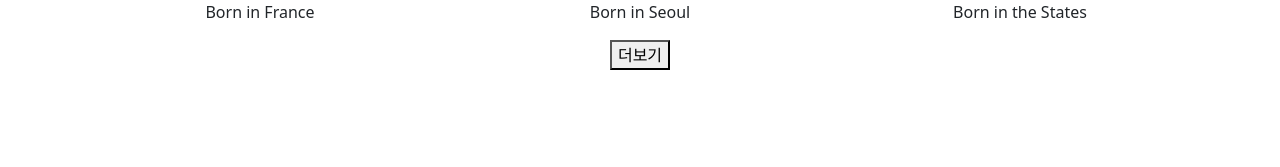
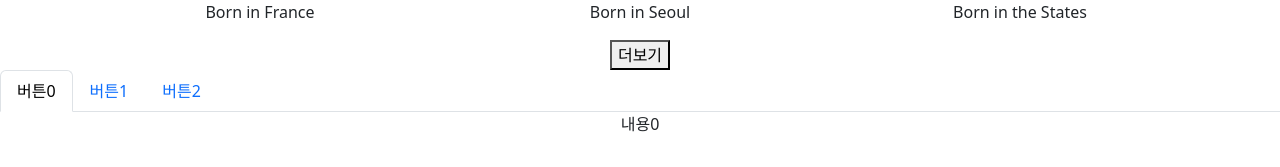
Before and after one commit to sinsohi/ReactBlog, a React (Create React App) app: page / in a window 1280 px wide. Shown: the part 630-797 px from the top of the page. Built offline with nearby package versions, Linux system fonts and the light colour scheme.

Commit message:
28강 - 리액트에서 탭 UI 만들기

```diff
--- a/src/App.js
+++ b/src/App.js
@@ -15,6 +15,8 @@ function App() {
 
   let [shoes,setShoes] = useState(data)
   let navigate = useNavigate(); // 페이지 이동 도와주는 useNavigate() 함수
+  let [tab, setTab] = useState(0);
+
 
   return (
     <div className="App">
@@ -33,7 +35,7 @@ function App() {
       <br />
 
       <Routes>
-        <Route path='/' element={<List shoes = {shoes}></List>}/>
+        <Route path='/' element={<List shoes = {shoes} setShoes = {setShoes}></List>}/>
         <Route path='/detail/:id' element={<Detail shoes={shoes}></Detail>}/>
 
         {/* nested routes -> 여러 유사한 페이지 필요할 때 */}
@@ -49,17 +51,22 @@ function App() {
 
       </Routes>
 
-      <button onClick={()=>{
-          axios.get('http://codingapple1.github.io/shop/data2.json').then((data)=>{
-            let copy_shoes = [...shoes];
+      <Nav variant="tabs" defaultActiveKey="link0">
+      <Nav.Item>
+        <Nav.Link onClick={()=>{setTab(0)}} eventKey="link0">버튼0</Nav.Link>
+      </Nav.Item>
+      <Nav.Item>
+      <Nav.Link onClick={()=>{setTab(1)}} eventKey="link1">버튼1</Nav.Link>
+      </Nav.Item>
+      <Nav.Item>
+      <Nav.Link onClick={()=>{setTab(2)}} eventKey="link2">버튼2</Nav.Link>
+      </Nav.Item>
+    </Nav>
+    <TabContent tab = {tab}></TabContent>
 
-            copy_shoes.push(...data.data);
-            setShoes(copy_shoes);
-            console.log(shoes);
-          })
-          .catch(()=>{console.log('실패함 ㅅㄱ')})
 
-      }}>더보기</button>
+
+
 
 </div>
   )
@@ -81,6 +88,15 @@ function List(props){
   }
 </div>
 </div>
+<button onClick={()=>{
+          axios.get('http://codingapple1.github.io/shop/data2.json').then((data)=>{
+            let copy_shoes = [...props.shoes];
+
+            copy_shoes.push(...data.data);
+            props.setShoes(copy_shoes);
+          })
+          .catch(()=>{console.log('실패함 ㅅㄱ')})
+      }}>더보기</button>
 </>)
 }
 
@@ -94,7 +110,18 @@ function About(){
   )
 }
 
+function TabContent({tab}){
+  return [<div>내용0</div>,<div>내용1</div>,<div>내용2</div>][tab]
+  // if (props.tab ==0){
+  //   return <div>내용0</div>
+  // }
+  // else if (props.tab ==1){
+  //   return <div>내용1</div>
+  // }
+  // else if (props.tab ==2){
+  //   return <div>내용2</div>
+  // }
 
-
+}
 
 export default App;
```
